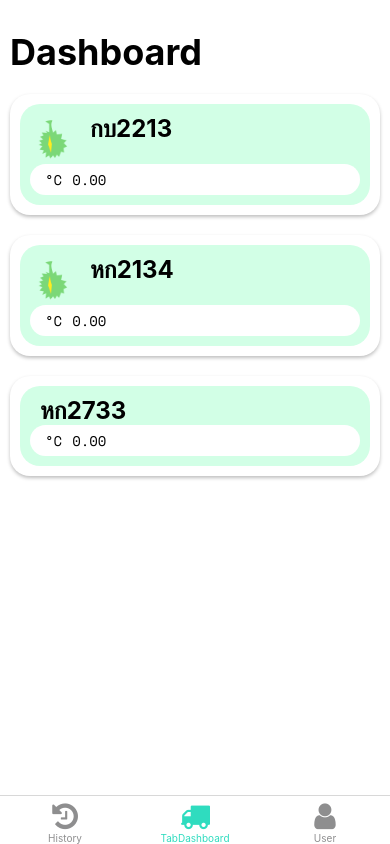
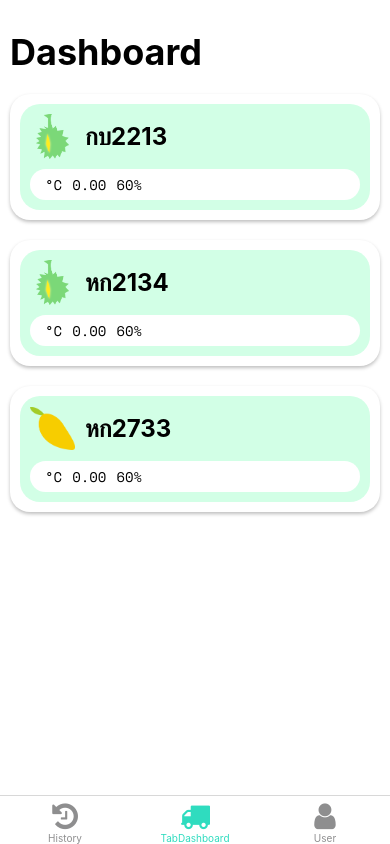
Before and after one commit to xb1g/cargotrack, a React Native app: screen /Dashboard in a window 390 px wide. Built offline with nearby package versions, Linux system fonts and the light colour scheme; what expo-linking would draw is missing.

Commit message:
cargo screen is working, need type checking + temp

```diff
--- /dev/null
+++ b/src/components/BackButton.tsx
@@ -0,0 +1,13 @@
+import { View, Text, Pressable } from "react-native";
+import React from "react";
+import { Ionicons } from "@expo/vector-icons";
+
+export default function BackButton({ navigation }: any) {
+  return (
+    <View>
+      <Pressable onPress={() => navigation.goBack()}>
+        <Ionicons name="ios-arrow-back" size={30} color="white" />
+      </Pressable>
+    </View>
+  );
+}
--- /dev/null
+++ b/src/components/FruitIcons.tsx
@@ -0,0 +1,34 @@
+import React from "react";
+import { Image, StyleSheet } from "react-native";
+
+interface fruitTypes {
+  type: "mango" | "durian";
+}
+
+export function FruitIcons({
+  type,
+  size,
+}: {
+  type: fruitTypes["type"];
+  size: number;
+}) {
+  return (
+    <Image
+      style={[styles.fruitIcon, !!size && { width: size, height: size }]}
+      resizeMethod="scale"
+      resizeMode="contain"
+      source={
+        type === "durian"
+          ? require("../../assets/icons/durian.png")
+          : require("../../assets/icons/mango.png")
+      }
+    />
+  );
+}
+
+const styles = StyleSheet.create({
+  fruitIcon: {
+    width: 45,
+    height: 45,
+  },
+});
--- a/src/components/Row.tsx
+++ b/src/components/Row.tsx
@@ -12,3 +12,16 @@ export function Row({ children }: any) {
     </View>
   );
 }
+
+export function CenteredRow({ children }: any) {
+  return (
+    <View
+      style={{
+        alignItems: "center",
+        flexDirection: "row",
+      }}
+    >
+      {children}
+    </View>
+  );
+}
--- a/src/screens/dashboard/CargoItem.tsx
+++ b/src/screens/dashboard/CargoItem.tsx
@@ -4,7 +4,8 @@ import { MonoText, SubtitleText, TitleText } from "../../components/StyledText";
 import { shadow } from "../../components/shadow/Shadows";
 import { AccentView, View } from "../../components/Themed";
 import Durian from "../../../assets/icons/durian";
-import { Row } from "../../components/Row";
+import { CenteredRow, Row } from "../../components/Row";
+import { FruitIcons } from "../../components/FruitIcons";
 
 export type CargoItemProps = {
   type: string;
@@ -14,6 +15,7 @@ export type CargoItemProps = {
     latitude: number;
     longitude: number;
   };
+  navigation?: any;
 };
 
 export function CargoItem({
@@ -21,6 +23,7 @@ export function CargoItem({
   plate,
   temperature,
   location,
+  navigation,
 }: CargoItemProps) {
   return (
     <Pressable
@@ -31,26 +34,31 @@ export function CargoItem({
         // backgroundColor: Colors.accent.primary,
         ...shadow.shadow2,
       }}
+      onPress={() => {
+        navigation.navigate("CargoInfo", {
+          id: "1",
+          item: {
+            type,
+            plate,
+            temperature,
+            location,
+          },
+        });
+      }}
     >
       <AccentView style={styles.container}>
         {/* <Durian /> */}
-        <Row>
-          {type === "durian" ? (
-            <Image
-              source={require("../../../assets/icons/durian.png")}
-              style={styles.fruitIcon}
-            />
-          ) : (
-            <></>
-          )}
+        <CenteredRow>
+          <FruitIcons type={type} />
           <SubtitleText style={{ marginLeft: 10 }}>{plate}</SubtitleText>
-        </Row>
+        </CenteredRow>
         {/* <SubtitleText style={{ fontSize: 18 }}>{type}</SubtitleText> */}
         <View style={styles.tempContainer}>
           <MonoText style={{ marginLeft: 10 }}>°C</MonoText>
           <MonoText style={{ marginLeft: 10 }}>
             {temperature.toFixed(2)}
           </MonoText>
+          <MonoText style={{ marginLeft: 10 }}>60%</MonoText>
         </View>
       </AccentView>
     </Pressable>
@@ -68,9 +76,6 @@ const styles = StyleSheet.create({
     alignItems: "center",
     padding: 5,
     borderRadius: 20,
-  },
-  fruitIcon: {
-    width: 50,
-    height: 50,
+    marginTop: 10,
   },
 });
--- a/src/screens/dashboard/CargoScreen.tsx
+++ b/src/screens/dashboard/CargoScreen.tsx
@@ -1,15 +1,51 @@
-import { View, Text } from "react-native";
+import { Image, StyleSheet, View } from "react-native";
 import React from "react";
+import { Text } from "../../components/Themed";
+import { CenteredRow } from "../../components/Row";
+import { SubtitleText, TitleText } from "../../components/StyledText";
+import { SafeTop } from "../../components/SafeTop";
+import { FruitIcons } from "../../components/FruitIcons";
+import BackButton from "../../components/BackButton";
 
-interface Props {
-  route: any;
-  navigation: any;
-}
-export default function CargoScreen() {
-  //   const { cargo } = route.params;
+export default function CargoScreen({ route, navigation }: any) {
+  const {
+    id,
+    item: { location, plate, temperature, type },
+  } = route.params;
+
   return (
     <View>
-      <Text>CargoScreen</Text>
+      <SafeTop />
+      <View
+        style={{
+          paddingHorizontal: 20,
+        }}
+      >
+        <CenteredRow>
+          <BackButton navigation={navigation} />
+          <FruitIcons type={type} size={55} />
+          <TitleText style={{ marginLeft: 10 }}>{plate}</TitleText>
+        </CenteredRow>
+      </View>
     </View>
   );
 }
+
+const styles = StyleSheet.create({
+  container: {
+    flex: 1,
+    borderRadius: 20,
+    padding: 10,
+  },
+  tempContainer: {
+    flexDirection: "row",
+    alignItems: "center",
+    padding: 5,
+    borderRadius: 20,
+    marginTop: 10,
+  },
+  fruitIcon: {
+    width: 50,
+    height: 50,
+  },
+});
--- a/src/screens/dashboard/TabDashboardScreen.tsx
+++ b/src/screens/dashboard/TabDashboardScreen.tsx
@@ -40,8 +40,12 @@ export default function TabDashboardScreen({
           </TitleText>
         )}
         data={CargoItems}
-        keyExtractor={(item) => item.toString()}
-        renderItem={({ item }) => <CargoItem {...item} />}
+        keyExtractor={(item, i) => {
+          return item.type + i;
+        }}
+        renderItem={({ item }) => (
+          <CargoItem {...item} navigation={navigation} />
+        )}
       />
     </View>
   );
```
Also changed, not shown: types.tsx (+6 -2 lines), assets/icons/durian.png, assets/icons/mango.png (added).
